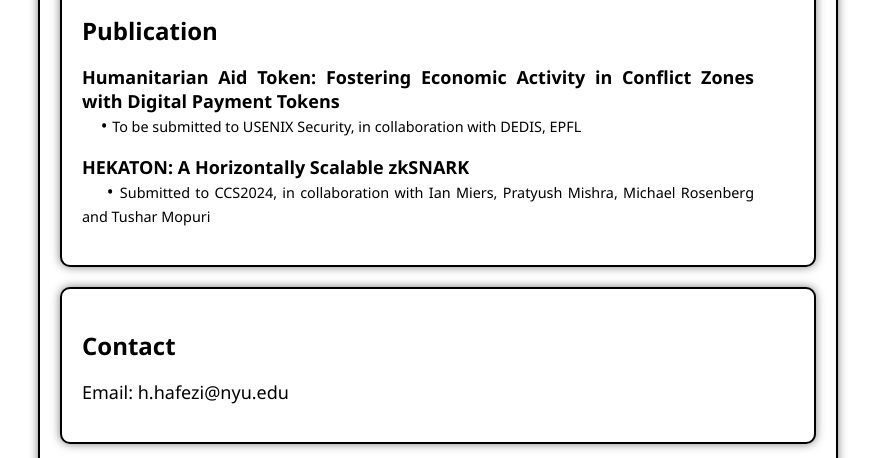
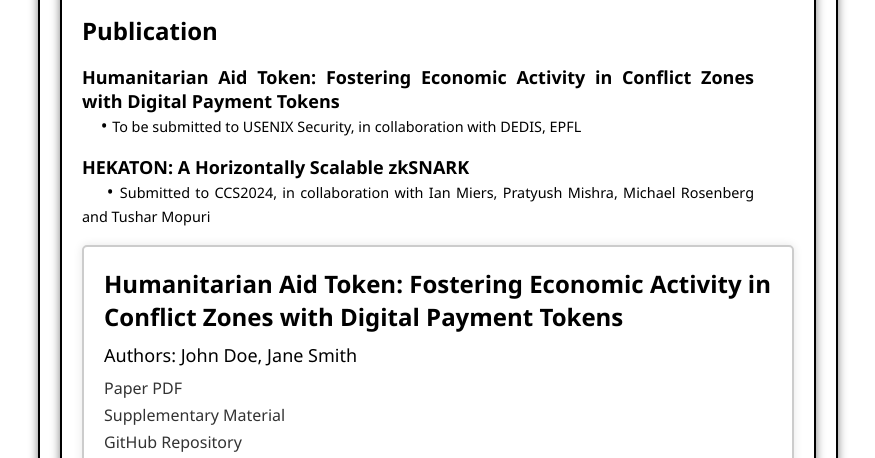
Before and after one commit to h-hafezi/h-hafezi.github.io, a plain HTML site: page index.html in a window 1280 px wide. Shown: the part 886-1344 px from the top of the page, without its empty margins (202-1077 px from the left). Drawn offline with Linux system fonts and the light colour scheme.

Commit message:
Update index.html

```diff
--- a/index.html
+++ b/index.html
@@ -5,6 +5,33 @@
     <meta name="viewport" content="width=device-width, initial-scale=1.0">
     <title>Hossein Hafezi</title>
     <style>
+
+    .paper-box {
+        border: 2px solid #ccc;
+        padding: 20px;
+        margin-bottom: 20px;
+        border-radius: 5px;
+        box-shadow: 0 0 10px rgba(0, 0, 0, 0.1);
+    }
+    .paper-title {
+        font-size: 24px;
+        font-weight: bold;
+        margin-bottom: 10px;
+    }
+    .authors {
+        font-size: 18px;
+        margin-bottom: 10px;
+    }
+    .links a {
+        display: block;
+        margin-bottom: 5px;
+        text-decoration: none;
+        color: #333;
+    }
+    .links a:hover {
+        color: #007bff;
+    }
+
         body {
             font-family: 'Segoe UI', Tahoma, Geneva, Verdana, sans-serif;
             text-align: center;
@@ -193,6 +220,16 @@
                 &nbsp;&nbsp;&nbsp;&nbsp;&bull; <span class="small-text">Submitted to CCS2024, in collaboration with Ian Miers, Pratyush Mishra, Michael Rosenberg and Tushar Mopuri</span></p>
         </li>
     </ul>
+<div class="paper-box">
+    <div class="paper-title">Humanitarian Aid Token: Fostering Economic Activity in Conflict Zones with Digital Payment Tokens</div>
+    <div class="authors">Authors: John Doe, Jane Smith</div>
+    <div class="links">
+        <a href="#">Paper PDF</a>
+        <a href="#">Supplementary Material</a>
+        <a href="#">GitHub Repository</a>
+    </div>
+</div>
+
 </section>
 
      <section>
```
